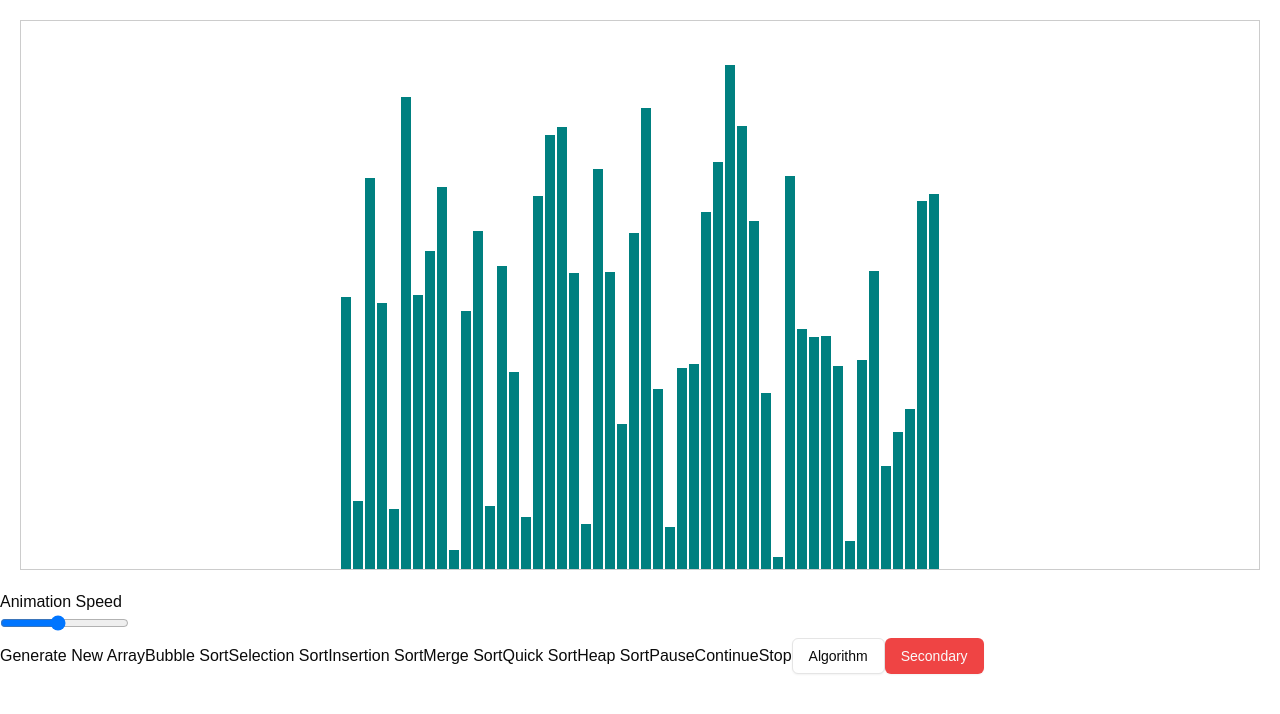
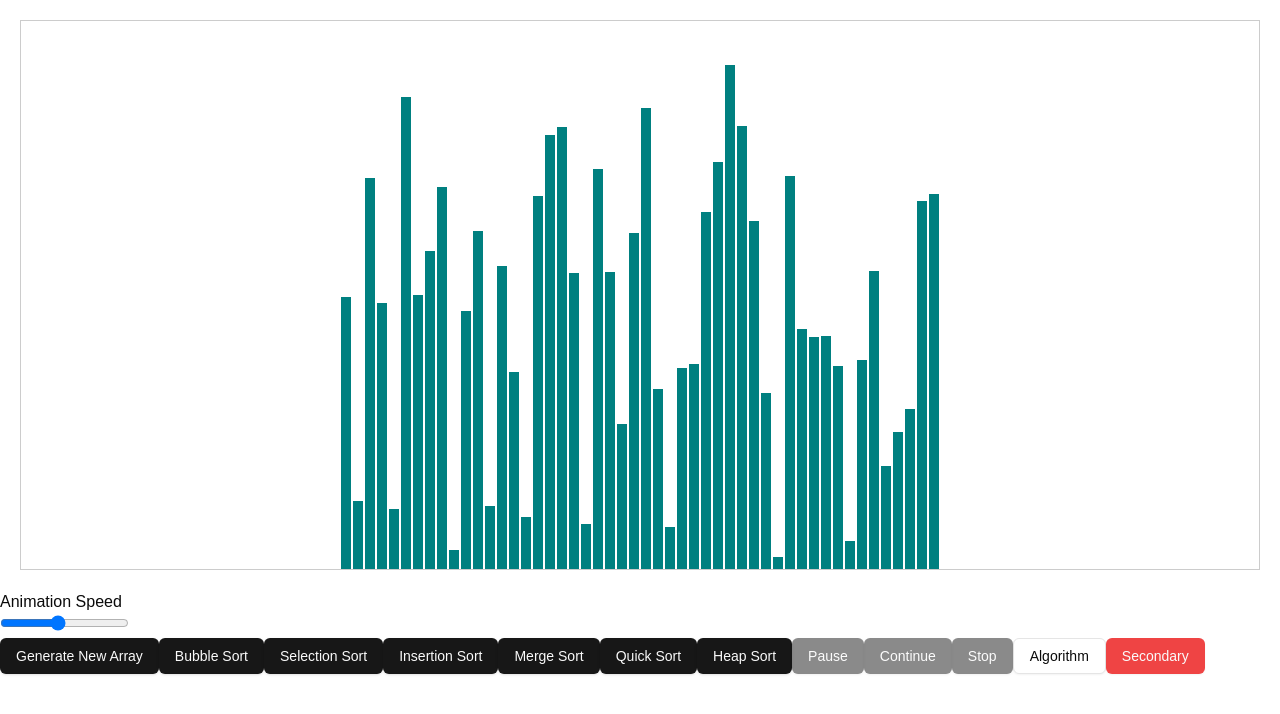
Before and after one commit to TheKingsident/algorithm-visualizer, a Next.js app: page / in a window 1280 px wide. Shown: the top 714 px of the page. Built offline with nearby package versions, Linux system fonts and the light colour scheme.

Commit message:
Refactor ControlPanel component to use Button component for better code readability and consistency

```diff
--- a/src/components/ControlPanel.js
+++ b/src/components/ControlPanel.js
@@ -27,16 +27,16 @@ const ControlPanel = ({
         />
       </div>
       <div className="container">
-        <button type="button" onClick={() => onResetArray(50)} disabled={sortingState === 'running'}>Generate New Array</button>
-        <button onClick={() => onAlgorithmChange('bubble')} disabled={sortingState === 'running' || sortingState === 'paused'}>Bubble Sort</button>
-        <button onClick={() => onAlgorithmChange('selection')} disabled={sortingState === 'running' || sortingState === 'paused'}>Selection Sort</button>
-        <button onClick={() => onAlgorithmChange('insertion')} disabled={sortingState === 'running' || sortingState === 'paused'}>Insertion Sort</button>
-        <button onClick={() => onAlgorithmChange('merge')} disabled={sortingState === 'running' || sortingState === 'paused'}>Merge Sort</button>
-        <button onClick={() => onAlgorithmChange('quick')} disabled={sortingState === 'running' || sortingState === 'paused'}>Quick Sort</button>
-        <button onClick={() => onAlgorithmChange('heap')} disabled={sortingState === 'running' || sortingState === 'paused'}>Heap Sort</button>
-        <button onClick={onPause} disabled={sortingState !== 'running'}>Pause</button>
-        <button onClick={onContinue} disabled={sortingState !== 'paused'}>Continue</button>
-        <button onClick={onStop} disabled={sortingState !== 'running' && sortingState !== 'paused'}>Stop</button>
+        <Button onClick={() => onResetArray(50)} disabled={sortingState === 'running'}>Generate New Array</Button>
+        <Button onClick={() => onAlgorithmChange('bubble')} disabled={sortingState === 'running' || sortingState === 'paused'}>Bubble Sort</Button>
+        <Button onClick={() => onAlgorithmChange('selection')} disabled={sortingState === 'running' || sortingState === 'paused'}>Selection Sort</Button>
+        <Button onClick={() => onAlgorithmChange('insertion')} disabled={sortingState === 'running' || sortingState === 'paused'}>Insertion Sort</Button>
+        <Button onClick={() => onAlgorithmChange('merge')} disabled={sortingState === 'running' || sortingState === 'paused'}>Merge Sort</Button>
+        <Button onClick={() => onAlgorithmChange('quick')} disabled={sortingState === 'running' || sortingState === 'paused'}>Quick Sort</Button>
+        <Button onClick={() => onAlgorithmChange('heap')} disabled={sortingState === 'running' || sortingState === 'paused'}>Heap Sort</Button>
+        <Button onClick={onPause} disabled={sortingState !== 'running'}>Pause</Button>
+        <Button onClick={onContinue} disabled={sortingState !== 'paused'}>Continue</Button>
+        <Button onClick={onStop} disabled={sortingState !== 'running' && sortingState !== 'paused'}>Stop</Button>
         <AlgorithmPicker onAlgorithmChange={onAlgorithmChange} disabled={sortingState === 'running' || sortingState === 'paused'} />
         <Button variant="destructive">Secondary</Button>
       </div>
```
